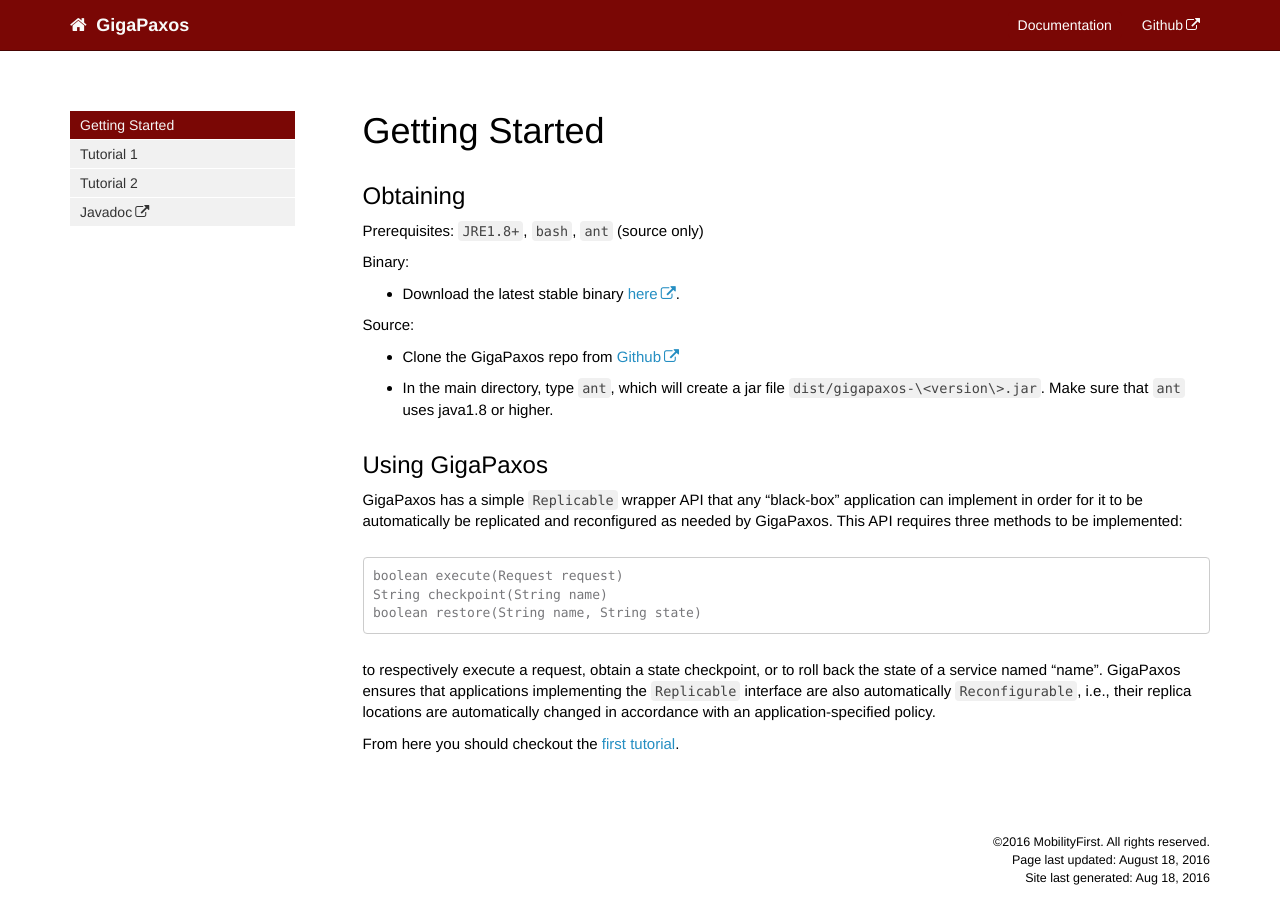
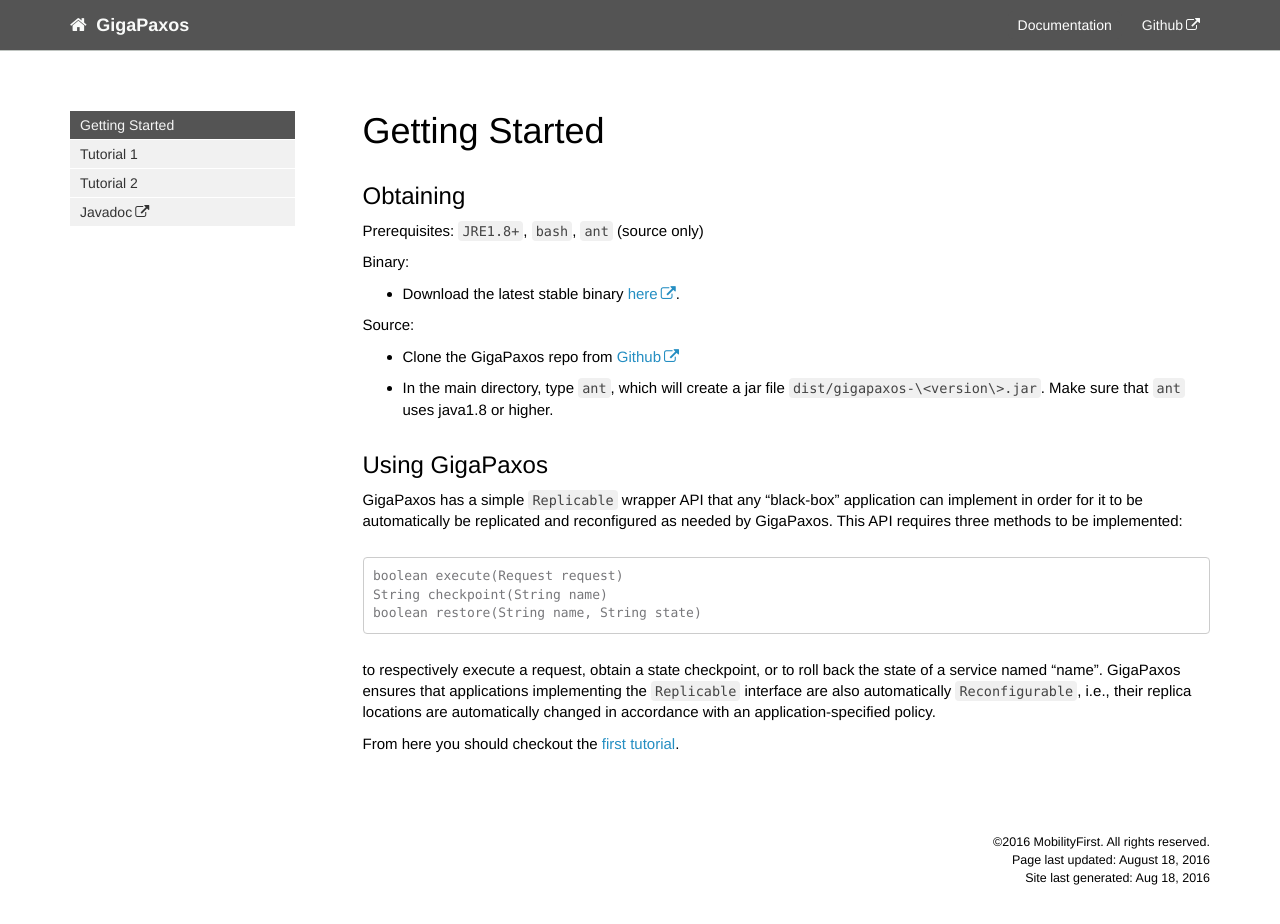
Before and after one commit to corinne-forever/gigapaxos-website, a Jekyll site: the page built from documentation/index.md, in a window 1280 px wide and 948 px high. Shown: the top 924 px of the window. Built offline with Jekyll 4.4.1, drawn with Linux system fonts in a browser that asks for light colours; nearby versions of some CDN libraries; comment, search, counter and statistics services are not loaded.

Commit message:
Update color scheme

```diff
--- a/css/theme.css
+++ b/css/theme.css
@@ -9,20 +9,20 @@ h3 {color: #2e2e2e; }
 h4 {color: #808080; }
 
 .nav-tabs > li.active > a, .nav-tabs > li.active > a:hover, .nav-tabs > li.active > a:focus {
-    background-color: #7a0705;
+    background-color: #545454;
     color: white;
 }
 
 .nav > li.active > a {
-    background-color: #7a0705;
+    background-color: #545454;
 }
 
 .nav > li > a:hover {
-    background-color: #7a0705;
+    background-color: #545454;
 }
 
 div.navbar-collapse .dropdown-menu > li > a:hover {
-    background-color: #7a0705;
+    background-color: #545454;
 }
 
 .nav li.thirdlevel > a {
@@ -38,32 +38,32 @@ a[data-toggle="tooltip"] {
 }
 
 .navbar-inverse {
-    background-color: #7a0705;
-    border-color: #490403;
+    background-color: #545454;
+    border-color: #c0c5c1;
 }
 
 .navbar-inverse .navbar-nav > .open > a, .navbar-inverse .navbar-nav > .open > a:hover, .navbar-inverse .navbar-nav > .open > a:focus {
-    color: #490403;
+    color: #c0c5c1;
 }
 
 .navbar-inverse .navbar-nav > .open > a, .navbar-inverse .navbar-nav > .open > a:hover, .navbar-inverse .navbar-nav > .open > a:focus {
-    background-color: #490403;
+    background-color: #c0c5c1;
     color: #ffffff;
 }
 
 /* not sure if using this ...*/
 .navbar-inverse .navbar-collapse, .navbar-inverse .navbar-form {
-    border-color: #7a0705 !important;
+    border-color: #545454 !important;
 }
 
 .btn-primary {
     color: #ffffff;
-    background-color: #7a0705;
-    border-color: #7a0705;
+    background-color: #545454;
+    border-color: #545454;
 }
 
 .navbar-inverse .navbar-nav > .active > a, .navbar-inverse .navbar-nav > .active > a:hover, .navbar-inverse .navbar-nav > .active > a:focus {
-    background-color: #7a0705;
+    background-color: #545454;
 }
 
 .btn-primary:hover,
@@ -71,15 +71,15 @@ a[data-toggle="tooltip"] {
 .btn-primary:active,
 .btn-primary.active,
 .open .dropdown-toggle.btn-primary {
-    background-color: #7a0705;
-    border-color: #7a0705;
+    background-color: #545454;
+    border-color: #545454;
 }
 
 .printTitle {
-    color: #490403 !important;
+    color: #c0c5c1 !important;
 }
 
-body.print h1 {color: #490403 !important; font-size:28px !important;}
+body.print h1 {color: #c0c5c1 !important; font-size:28px !important;}
 body.print h2 {color: #595959 !important; font-size:20px !important;}
 body.print h3 {color: #E50E51 !important; font-size:14px !important;}
 body.print h4 {color: #679DCE !important; font-size:14px; font-style: italic !important;}
@@ -89,7 +89,7 @@ body.print h4 {color: #679DCE !important; font-size:14px; font-style: italic !im
 }
 
 div.sidebarTitle {
-    color: #490403;
+    color: #c0c5c1;
 }
 
 li.sidebarTitle {
```
